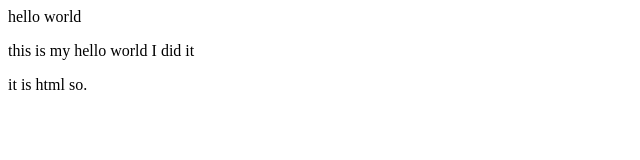
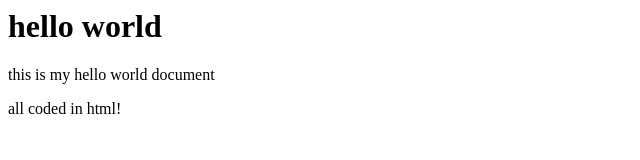
Before and after one commit to lehagenbuch/ifspring2021, a plain HTML site: page index.html in a window 1280 px wide. Shown: the whole page, without its empty margins (0-640 px from the left). Drawn offline with Linux system fonts and the light colour scheme.

Commit message:
Add files via upload

```diff
--- a/index.html
+++ b/index.html
@@ -1,3 +1,3 @@
-<p>hello world<p>
-</p>this is my hello world I did it<p>
-</p>it is html so.</p>
+<h1>hello world</h1>
+<p>this is my hello world document</p>
+<p>all coded in html!</p>
```
